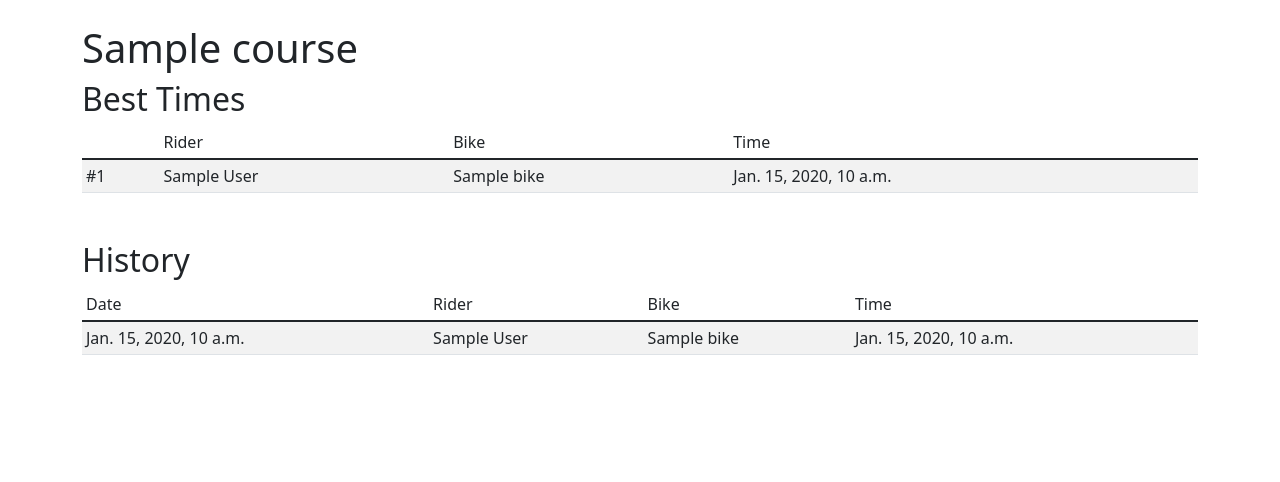
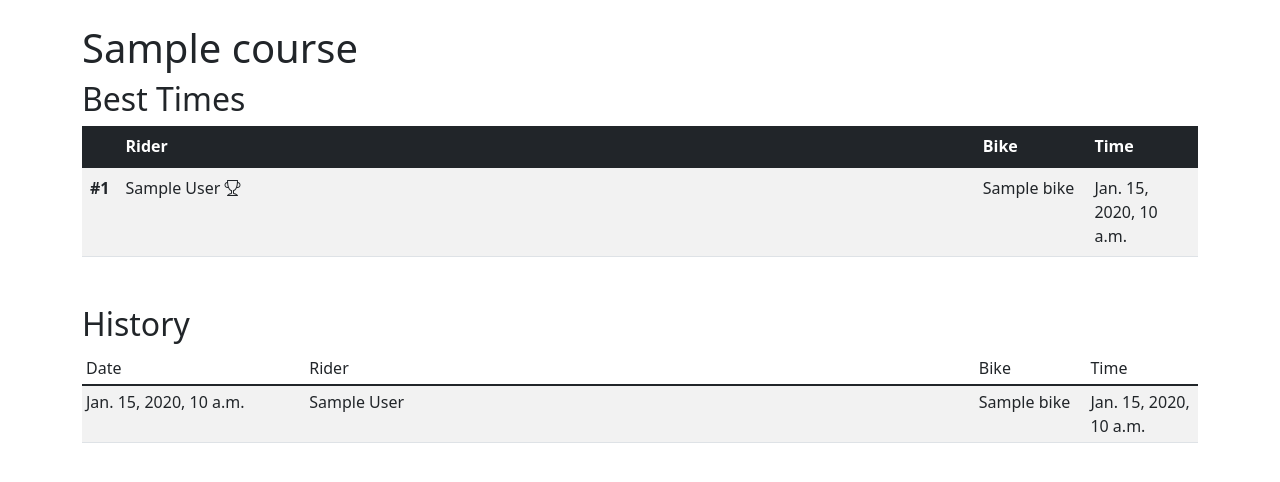
Before and after one commit to xlevus/gymkhana-timer, a Django app: template src/python/gk/leaderboard/templates/course.html in a window 1280 px wide. Shown: the part 56-538 px from the top of the page. Run offline with Django 3.2, Linux system fonts and the light colour scheme; the template is opened without the code that fills it: most values are stand-ins (such as "Sample title", 1, 10 or a date in 2020); some libraries are stand-ins or nearby versions.

Commit message:
Tidied up template rendering

```diff
--- a/src/python/gk/leaderboard/templates/course.html
+++ b/src/python/gk/leaderboard/templates/course.html
@@ -18,24 +18,8 @@
     {% trans "Best Times" %}
 </h2>
 
+{% include "includes/top_riders_table.html" with times=best_times %}
 
-<table class="table table-striped table-sm mb-5">
-    <thead>
-        <td></td>
-        <td>{% trans "Rider" %}</td>
-        <td>{% trans "Bike" %}</td>
-        <td>{% trans "Time" %}</td>
-    </thead>
-
-    {% for time in best_times %}
-    <tr>
-        <td>#{{ forloop.counter }}</td>
-        <td>{{ time.display_name }}</td>
-        <td>{{ time.bike }}</td>
-        <td>{{ time.time }}</td>
-    </tr>
-    {% endfor %}
-</table>
 {% else %}
 <p>{% trans "There are no times for this course." %}</p>
 {% endif %}
@@ -45,10 +29,10 @@
 <h2>{% trans "History" %}</h2>
 <table class="table table-striped table-sm mb-5">
     <thead>
-        <td>{% trans "Date" %}</td>
-        <td>{% trans "Rider" %}</td>
-        <td>{% trans "Bike" %}</td>
-        <td>{% trans "Time" %}</td>
+        <td width="20%">{% trans "Date" %}</td>
+        <td width="auto">{% trans "Rider" %}</td>
+        <td width="10%">{% trans "Bike" %}</td>
+        <td width="10%">{% trans "Time" %}</td>
     </thead>
 
     {% for time in history %}
--- /dev/null
+++ b/src/python/gk/leaderboard/templates/includes/top_riders_table.html
@@ -0,0 +1,22 @@
+{% load i18n %}
+
+<table class="table table-striped mb-5">
+    <thead class="table-dark">
+        <th scope="col" width="1"></th>
+        <th scope="col">{% trans "Rider" %}</th>
+        <th scope="col" width="10%">{% trans "Bike" %}</th>
+        <th scope="col" width="10%">{% trans "Time" %}</th>
+    </thead>
+
+    {% for time in times %}
+    <tr>
+        <th scope="row">#{{ forloop.counter }}</th>
+        <td>
+            {{ time.display_name }}
+            {% if forloop.counter0 == 0 %}<i class="bi bi-trophy"></i>{% endif %}
+        </td>
+        <td>{{ time.bike }}</td>
+        <td>{{ time.time }}</td>
+    </tr>
+    {% endfor %}
+</table>
```
Also changed, not shown: src/python/gk/leaderboard/templates/index.html (+1 -21 lines).
